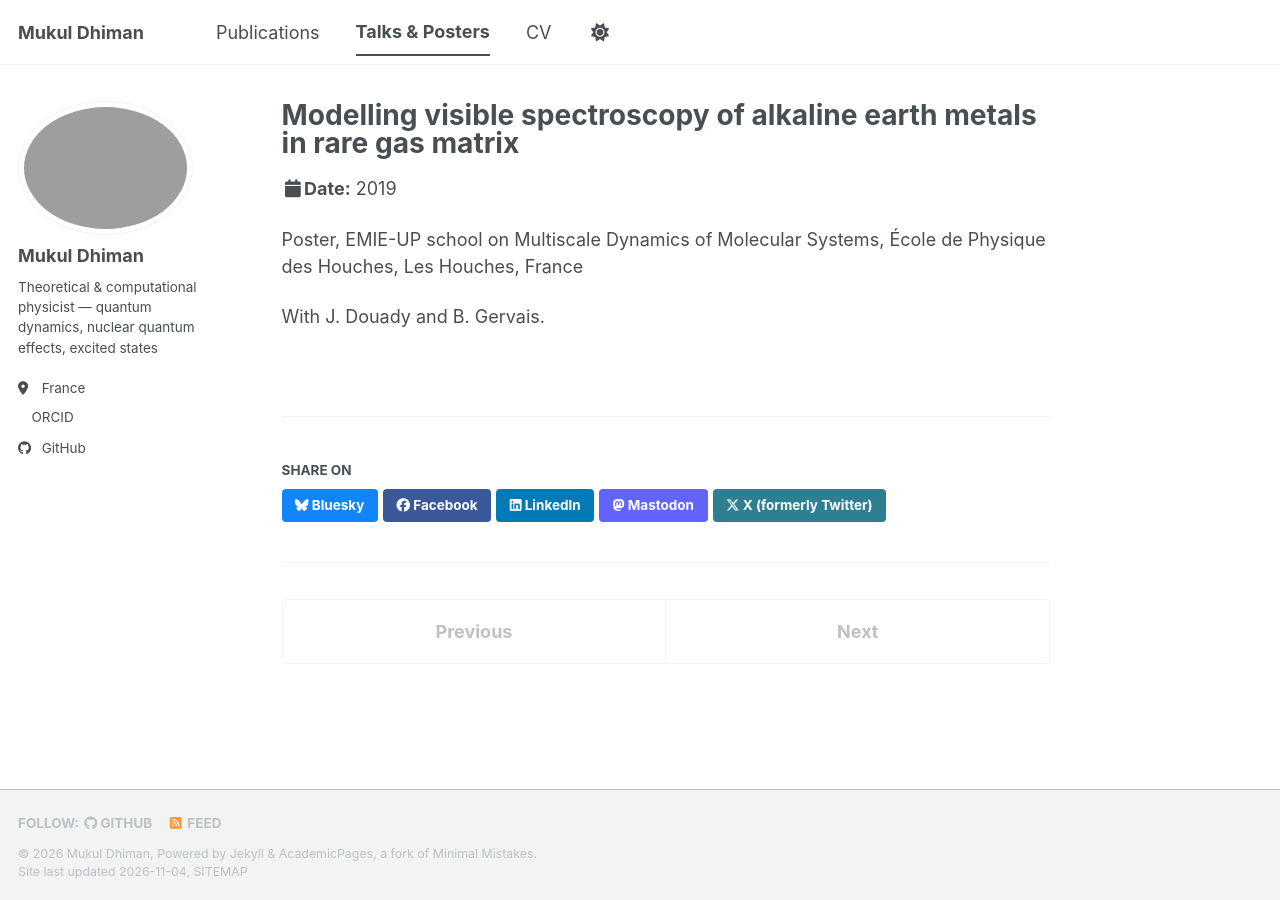
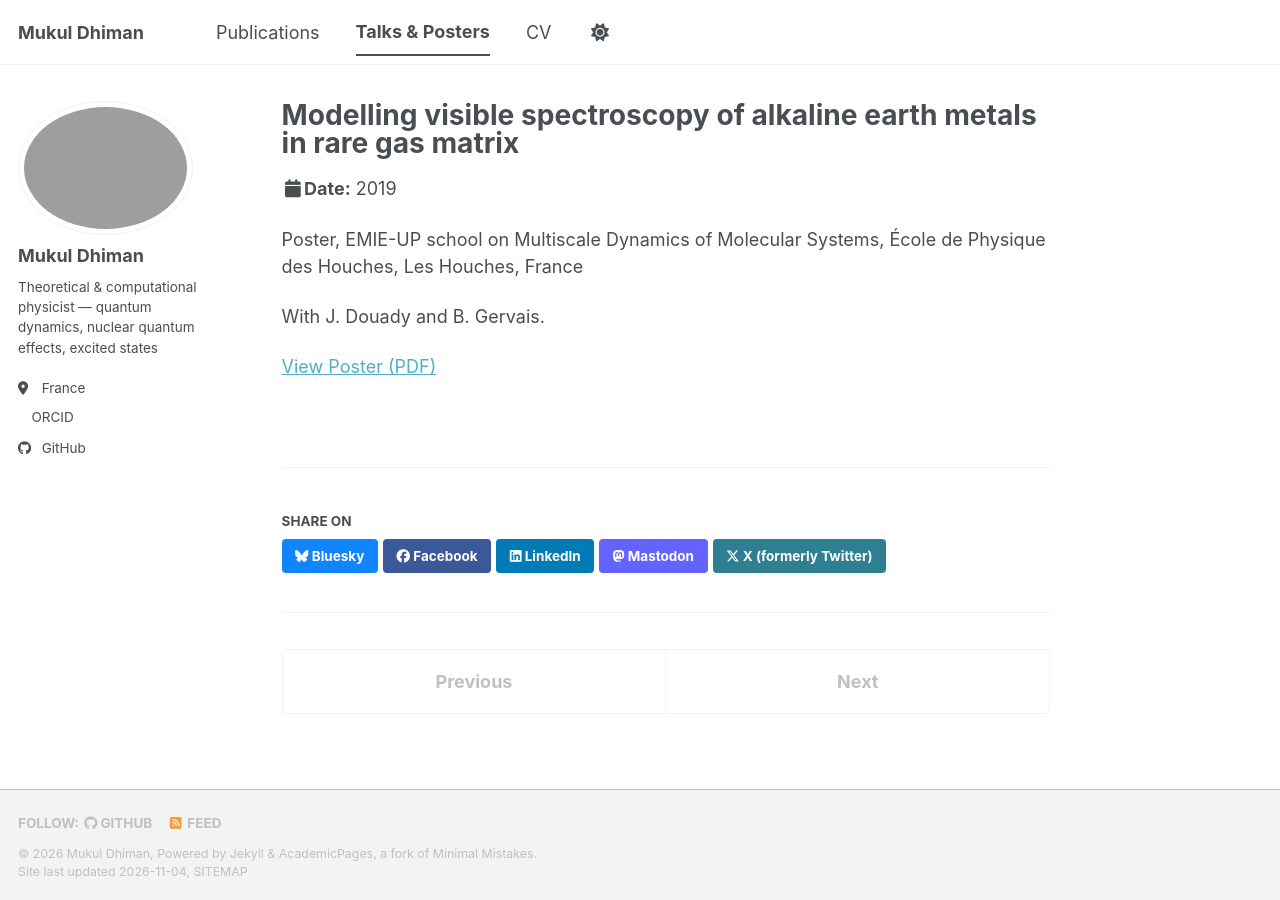
Before and after one commit to simul-md/dhiman.github.io, a Jekyll site: the page built from _talks/2019-08-01-les-houches-emie-up.md, in a window 1280 px wide. Built offline with Jekyll 4.4.1, drawn with Linux system fonts in a browser that asks for light colours; a style sheet for code colours, icons or effects is not loaded.

Commit message:
Update 2019-08-01-les-houches-emie-up.md

```diff
--- a/_talks/2019-08-01-les-houches-emie-up.md
+++ b/_talks/2019-08-01-les-houches-emie-up.md
@@ -9,3 +9,5 @@ location: "Les Houches, France"
 ---
 
 With J. Douady and B. Gervais.
+
+[View Poster (PDF)]({{ site.baseurl }}/files/poster_mukuldhiman.pdf)
```
